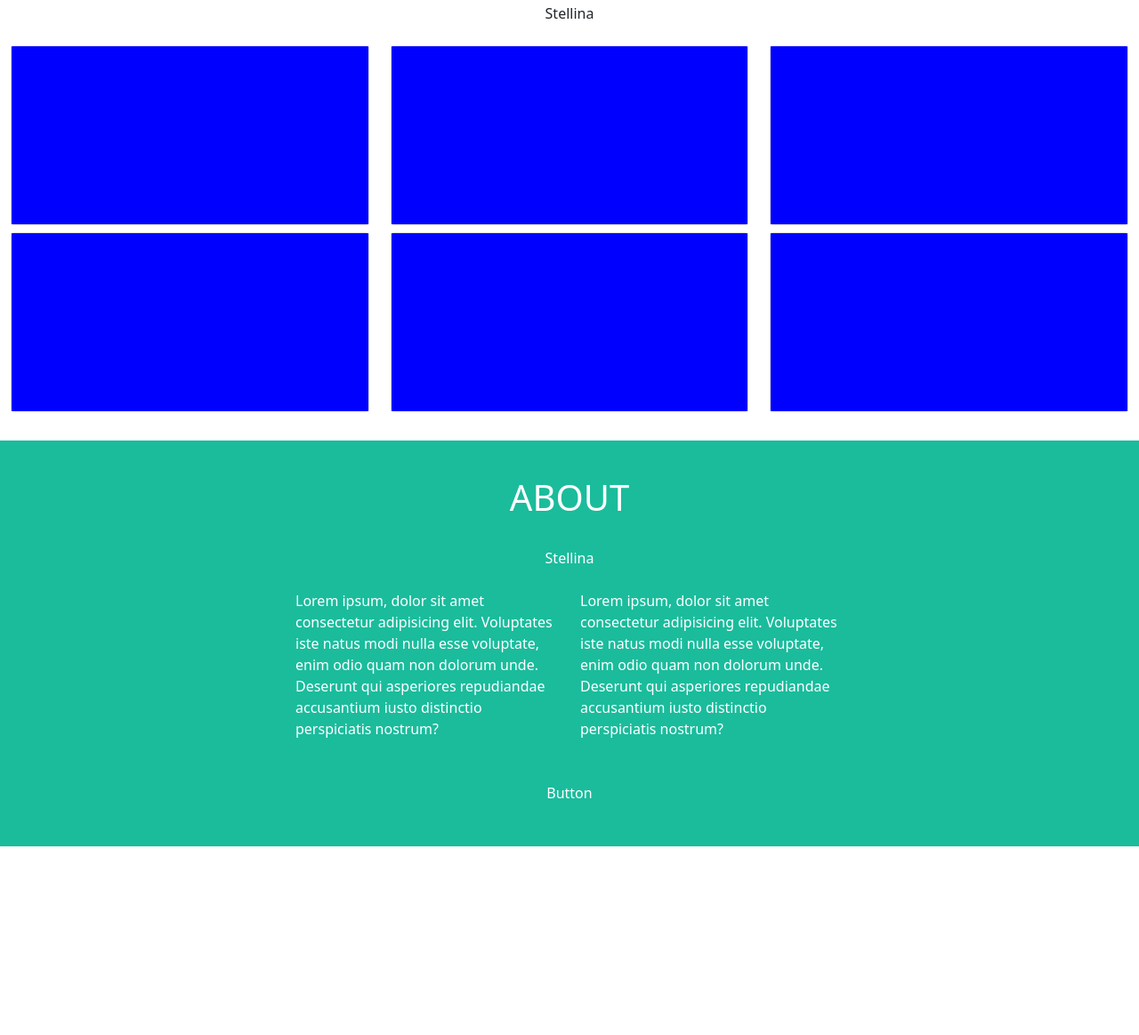
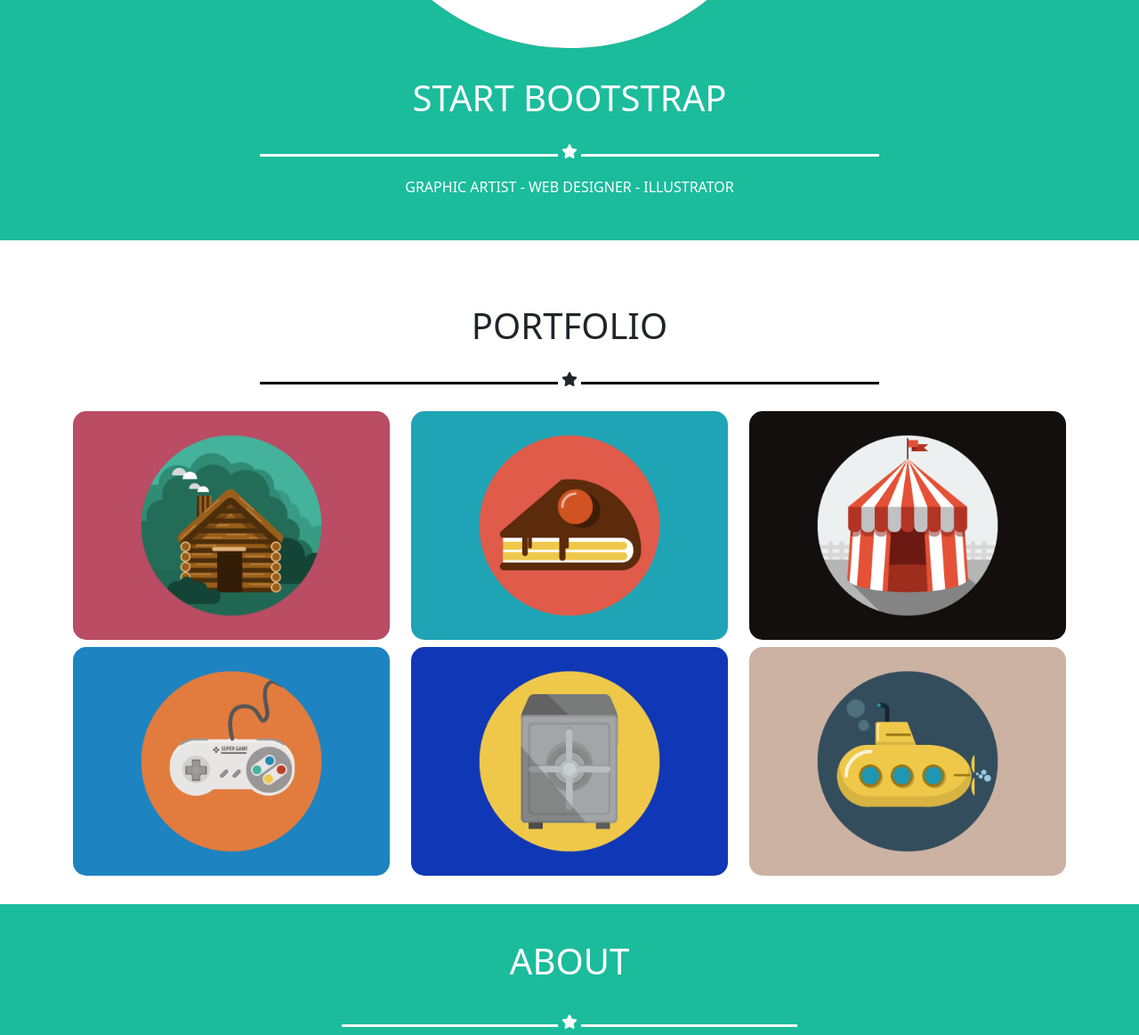
Before and after one commit to NicoloYan/html-css-bootstrap-freelancer, a plain HTML site: page index.html in a window 1280 px wide. Shown: the part 619-1782 px from the top of the page at 89% size. Before the commit the page ends 1570 px from the top, so only its background shows below. Drawn offline with nearby package versions, Linux system fonts and the light colour scheme.

Commit message:
Dettagli definiti, proseguo col resto del layout

```diff
--- a/css/style.css
+++ b/css/style.css
@@ -10,32 +10,57 @@ header a {
     text-decoration: none;
     color: white;
 }
+
+/* COMMON */
+
+.white {
+    background-color: white;
+}
+.black {
+    background-color: black;
+}
  /* Main */
 
  /* Section 1 */
 
- .section_1 {
+.section_1 {
      background-color: #1abc9c;
      color: white;
  }
- .black_square {
-     width: 200px;
-     height: 200px;
-     background-color: black;
-     margin: 0 auto;
- }
+.section_1 img {
+    margin-bottom: 2rem;
+}
+.line {
+    width: 30%;
+    height: 3px;;
+    display: inline-block;
+}
+.star {
+    display: inline-block;
+}
 
  /* Section 2 */
 
- .blue_square {
-     width: 100%;
-     height: 200px;
-     background-color: blue;
- }
-
+.portfolio img {
+    width: 100%;
+    border-radius: 15px;
+}
+.card {
+    border: 0px;
+}
  /* Section 3 */
 
  .section_3 {
     background-color: #1abc9c;
     color: white;
 }
+.ms_small_container {
+    width: 65%;
+    margin: 0 auto;
+    max-width: 1170px;
+}
+.section_3 button {
+    border: 1px solid white;
+    background-color: #1abc9c;
+    color: white;
+}
--- a/index.html
+++ b/index.html
@@ -13,15 +13,15 @@
 
     <header>
         <!-- Navbar  -->
-        <div class="container-fluid align-items-center">
-            <div class="container altezza">
+        <div class="container align-items-center">
+            <div class="container">
                 <div class="row  align-items-center">
                     <div class="col">
-                        <a href="" class="link_nav">START BOOTSTRAP</a>
+                        <a href="" >START BOOTSTRAP</a>
                     </div>
 
                     <div class="col-auto text-end">
-                        <div class="hamburger d-md-none">
+                        <div class="d-md-none">
                             <i class="fa-solid fa-bars"></i>
                         </div>
 
@@ -45,14 +45,18 @@
         <section class="section_1">
             <div class="container">
                 <div class="row pt-4 pb-4 justify-content-center">
-                    <div class="col-6 text-center">
-                        <div class="black_square"></div>
+                    <div class="col-6">
+                        <div>
+                            <img src="img/avatar.svg" alt="immagine">
+                        </div>
                     </div>
                     <div class="col-12 text-center mb-3">
                         <h1 >START BOOTSTRAP</h1>
                     </div>
                     <div class="col-12 text-center dis-flex align-items-center mb-3">
-                        Stellina
+                        <div class="white line"></div>
+                        <div class="star"><i class="fa-solid fa-star"></i></div>
+                        <div class="white line"></div>
                     </div>
                     <div class="col-12 text-center mb-4">
                         <div>GRAPHIC ARTIST - WEB DESIGNER - ILLUSTRATOR</div>
@@ -62,8 +66,8 @@
         </section>
 
         <!-- Section 2 -->
-        <section>
-            <div class="container-fluid">
+        <section class="portfolio">
+            <div class="container">
                 <div class="row pt-4 pb-4 justify-content-center mt-5">
                     <div class="row justify-content-center">
                         <div class="col-12 text-center mb-3">
@@ -71,36 +75,38 @@
                         </div>
                     </div>
                     <div class="col-12 text-center align-items-center mb-4">
-                        Stellina
+                        <div class="black line"></div>
+                        <div class="star"><i class="fa-solid fa-star"></i></div>
+                        <div class="black line"></div>
                     </div>
                     <div class="col-11 col-md-5 col-lg-4 pb-2">
                         <div class="card">
-                            <div class="blue_square"></div>
+                            <img src="img/cabin.png" alt="immagine">
                         </div>
                     </div>
                     <div class="col-11 col-md-5 col-lg-4 pb-2">
                         <div class="card">
-                            <div class="blue_square"></div>
+                            <img src="img/cake.png" alt="immagine">
                         </div>
                     </div>
                     <div class="col-11 col-md-5 col-lg-4 pb-2">
                         <div class="card">
-                            <div class="blue_square"></div>
+                            <img src="img/circus.png" alt="immagine">
                         </div>
                     </div>
                     <div class="col-11 col-md-5 col-lg-4 pb-2">
                         <div class="card">
-                            <div class="blue_square"></div>
+                            <img src="img/game.png" alt="immagine">
                         </div>
                     </div>
                     <div class="col-11 col-md-5 col-lg-4 pb-2">
                         <div class="card">
-                            <div class="blue_square"></div>
+                            <img src="img/safe.png" alt="immagine">
                         </div>
                     </div>
                     <div class="col-11 col-md-5 col-lg-4 pb-2">
                         <div class="card">
-                            <div class="blue_square"></div>
+                            <img src="img/submarine.png" alt="immagine">
                         </div>
                     </div>
                 </div>
@@ -109,7 +115,8 @@
 
         <!-- Section 3 -->
         <section class="section_3">
-            <div class="container-fluid pb-5 pt-3">
+            <div class="ms_small_container">
+                <div class="container pb-5 pt-3">
 
                     <div class="row justify-content-center my-4">
                         <div class="col-12 text-center">
@@ -118,20 +125,20 @@
                     </div>
 
                     <div class="col-12 text-center dis-flex align-items-center mb-4">
-                    Stellina
+                        <div class="white line"></div>
+                        <div class="star"><i class="fa-solid fa-star"></i></div>
+                        <div class="white line"></div>
                     </div>
 
-                <div class="row justify-content-center">
+                    <div class="row row-cols-1 row-cols-sm-2 justify-content-center g-3">
 
-                    <div class="col-6 col-md-3">
+                        <div class="col">
                             Lorem ipsum, dolor sit amet consectetur adipisicing elit. Voluptates iste natus modi nulla esse
                             voluptate, enim odio quam non dolorum unde. Deserunt qui asperiores repudiandae accusantium iusto
                             distinctio perspiciatis nostrum?
                         </div>
 
-                    <div class="w-100 d-md-none d-block mt-3 mb-3"></div>
-
-                    <div class="col-6 col-md-3">
+                        <div class="col">
                             Lorem ipsum, dolor sit amet consectetur adipisicing elit. Voluptates iste natus modi nulla esse
                             voluptate, enim odio quam non dolorum unde. Deserunt qui asperiores repudiandae accusantium iusto
                             distinctio perspiciatis nostrum?
@@ -139,13 +146,16 @@
 
                         <div class="row mt-5">
                             <div class="col-12 text-center">
-                            Button
+                                <button type="button" class="btn btn-outline-success white">
+                                    <i class="fa-solid fa-download"></i> Download
+                                </button>
                             </div>
                         </div>
 
                     </div>
 
                 </div>
+            </div>
         </section>
     </main>
 </body>
```
Also changed, not shown: img/avatar.svg (added), img/cabin.png (added), img/cake.png (added), img/circus.png (added), img/game.png (added), img/safe.png (added), img/submarine.png (added). Lines whose indentation alone changed are shown as unchanged.
